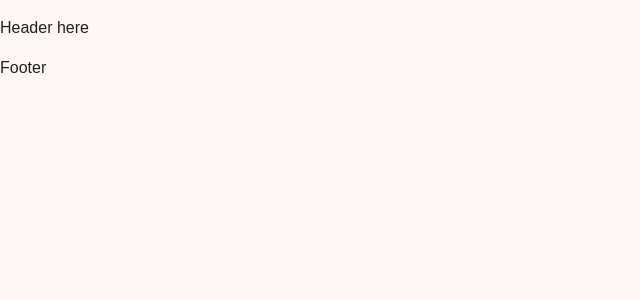
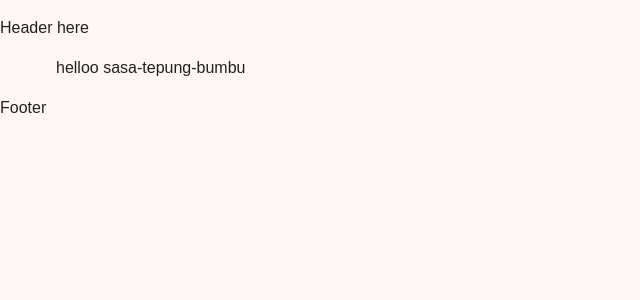
Before and after one commit to aynunnissa/brik-test, a React (Create React App) app: page /product/sasa-tepung-bumbu in a window 1280 px wide. Before the commit this address had no page. Shown: the top 300 px of the page, without its empty margins (0-640 px from the left). Built offline with nearby package versions, Linux system fonts and the light colour scheme.

Commit message:
feat: configure product detail route

```diff
--- a/src/components/cards/ProductCard.js
+++ b/src/components/cards/ProductCard.js
@@ -9,7 +9,7 @@ import AddIcon from '@mui/icons-material/Add';
 const ProductCard = () => {
   return (
     <Card sx={{ maxWidth: 345 }}>
-      <CardActionArea>
+      <CardActionArea href="/product/sasa-tepung-bumbu">
         <CardMedia
           component="img"
           height="140"
--- a/src/router/router.js
+++ b/src/router/router.js
@@ -4,12 +4,14 @@ import Homepage from '../pages/home';
 
 // Product
 import ProductsPage from '../pages/products';
+import ProductDetail from '../pages/products/product';
 
 const AllRoute = () => {
   return (
     <Routes>
       <Route path="/" element={<Homepage />} />
       <Route path="/products" element={<ProductsPage />} />
+      <Route path="/product/:slug" element={<ProductDetail />} />
     </Routes>
   );
 };
```
